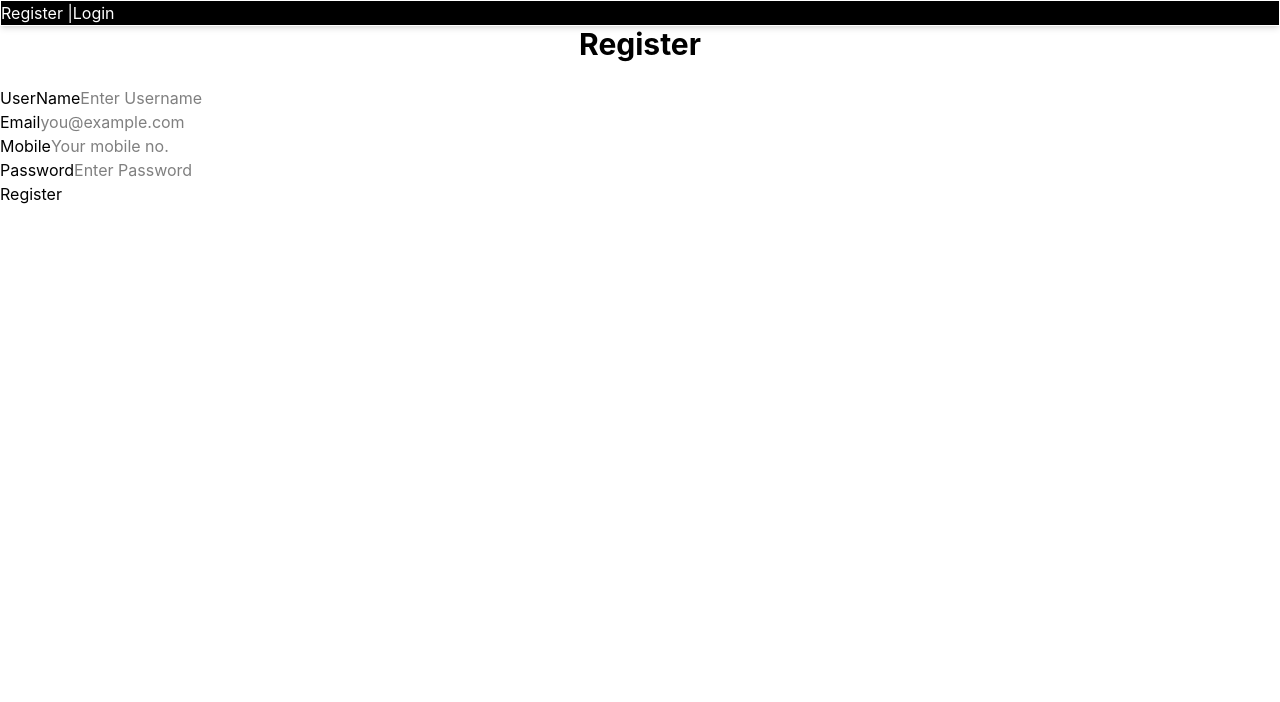
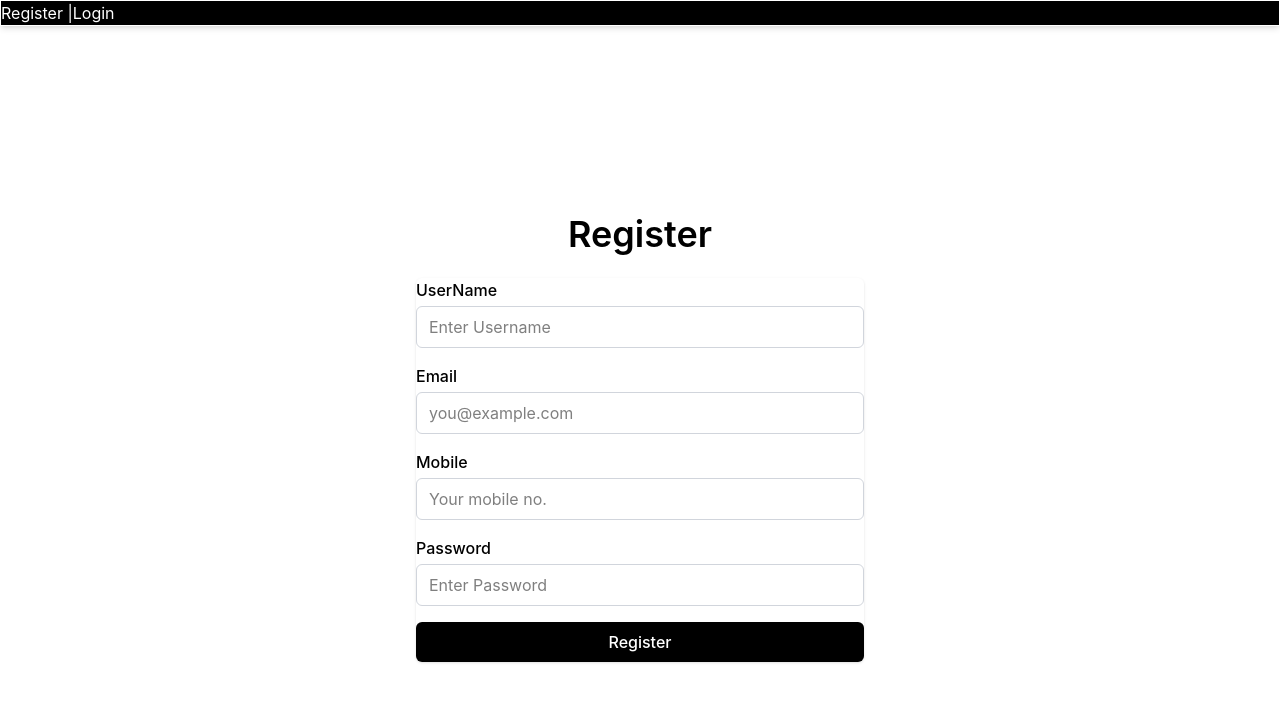
Before and after one commit to Sreesanth-01/CareerOS-frontend, a React (Vite) app: page / in a window 1280 px wide. Shown: the top 702 px of the page. Built offline with nearby package versions, Linux system fonts and the light colour scheme.

Commit message:
style: Register page

```diff
--- a/src/components/Input.jsx
+++ b/src/components/Input.jsx
@@ -2,9 +2,9 @@ import React from 'react'
 
 const Input = ({label, name, type="text", value, onChange, placeholder}) => {
   return (
-    <div>
-      <label>{label}</label>
-      <input name={name} type={type} value={value} onChange={onChange} placeholder={placeholder}></input>
+    <div className='flex flex-col gap-1'>
+      <label className='text-md font-medium'>{label}</label>
+      <input className='w-full border border-gray-300 rounded-md px-3 py-2 outline-none focus:ring-1 focus:ring-black-500 focus-border-black-500' name={name} type={type} value={value} onChange={onChange} placeholder={placeholder}></input>
     </div>
   )
 }
--- a/src/pages/Register.jsx
+++ b/src/pages/Register.jsx
@@ -29,17 +29,17 @@ const Register = () => {
   }
 
   return (
-    <div>
+    <div className='min-h-screen items-center justify-center px-6 flex flex-col'>
       <div>
-        <h1 className='text-3xl font-bold text-center mb-6'>Register</h1>
+        <h1 className='text-4xl font-semibold text-center mb-6 mt-6'>Register</h1>
       </div>
-      <div className='flex fex-col'>
-        <form onSubmit={handleSubmit}>
+      <div className='w-full max-w-md  rounded-md shadow-sm'>
+        <form onSubmit={handleSubmit} className='flex flex-col gap-4'>
             <Input label="UserName" name="userName" value={form.userName} type="text" onChange={handleChange} placeholder="Enter Username"></Input>
             <Input label="Email" name="email" value={form.email} type="email" onChange={handleChange} placeholder="you@example.com"></Input>
             <Input label="Mobile" name="mobile" value={form.mobile} type="text" onChange={handleChange} placeholder="Your mobile no."></Input>
             <Input label="Password" name="password" value={form.password} type="password" onChange={handleChange} placeholder="Enter Password"></Input>
-            <button type='submit'>Register</button>
+            <button type='submit' className='w-full bg-black text-white py-2 px-4 rounded-md font-medium hover:font-bold transition duration-500 cursor-pointer'>Register</button>
         </form>
       </div>
     </div>
```
